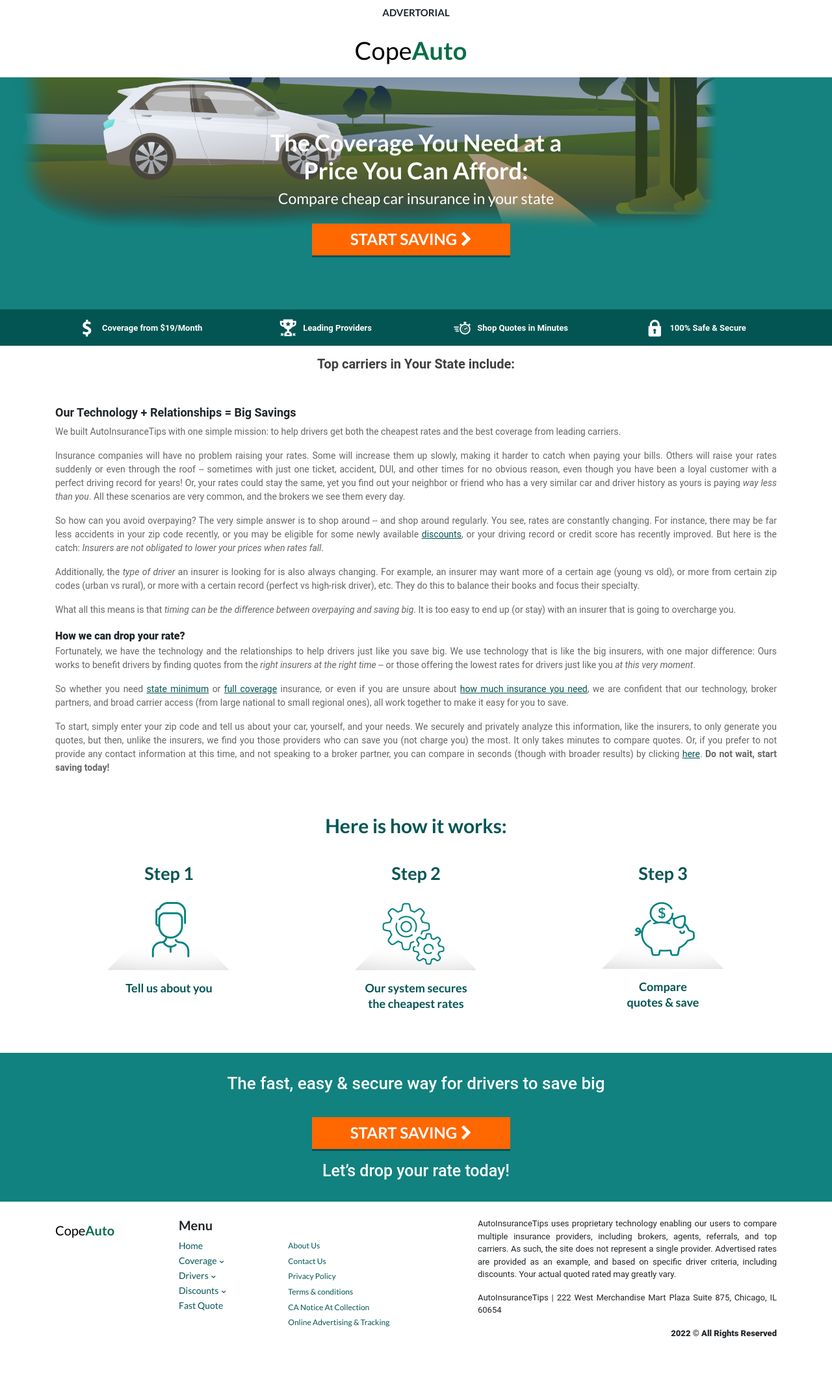
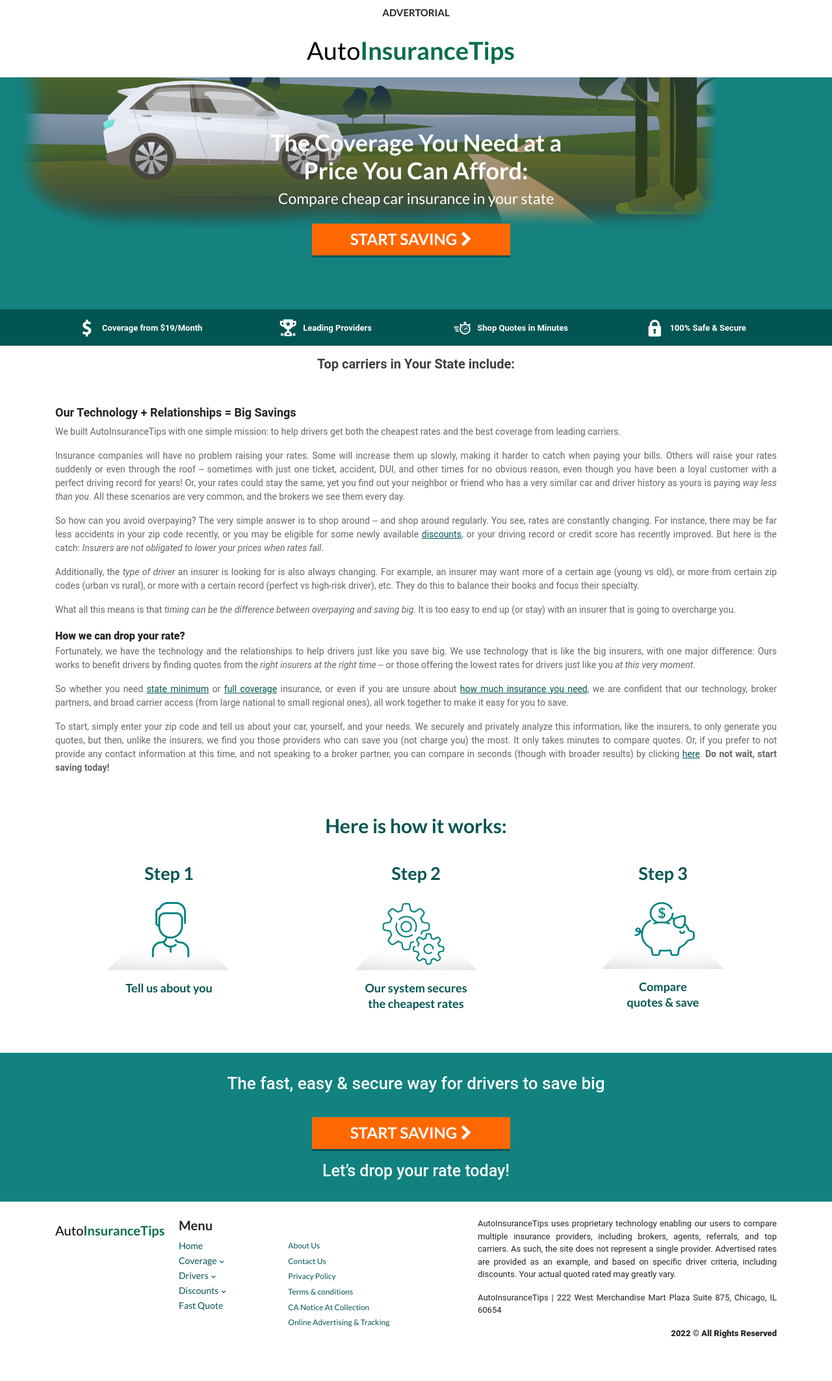
Before and after one commit to jamesrio2014/auto-insurance-1, a PHP site: page / in a window 1280 px wide. Shown: the whole page at 65% size. Run offline with PHP 8.4, Linux system fonts and the light colour scheme; some web fonts are replaced.

Commit message:
Update index.php

```diff
--- a/index.php
+++ b/index.php
@@ -32,7 +32,7 @@
     <nav class="navbar navbar-expand-lg navbar-light">
         <div class="rntheader__logov3">
             <a style="color:#000;font-size:38px;" class="navbar-brand" href="https://track.trackingabc.com/click">
-                Cope<strong style="color:#086e49;">Auto</strong>
+                Auto<strong style="color:#086e49;">InsuranceTips</strong>
             </a>
         </div>
     </nav>
@@ -267,7 +267,7 @@
                 <div class="col-lg-2 col-md-4 col-sm-12 mb-3 text-center">
                     <div class="rntfooter__logov4 text-left">
                        <a style="color:#000;font-size:20px;" class="navbar-brand" href="https://track.trackingabc.com/click">
-                Cope<strong style="color:#086e49;">Auto</strong>
+                Auto<strong style="color:#086e49;">InsuranceTips</strong>
             </a>
                     </div>
                 </div>
```
